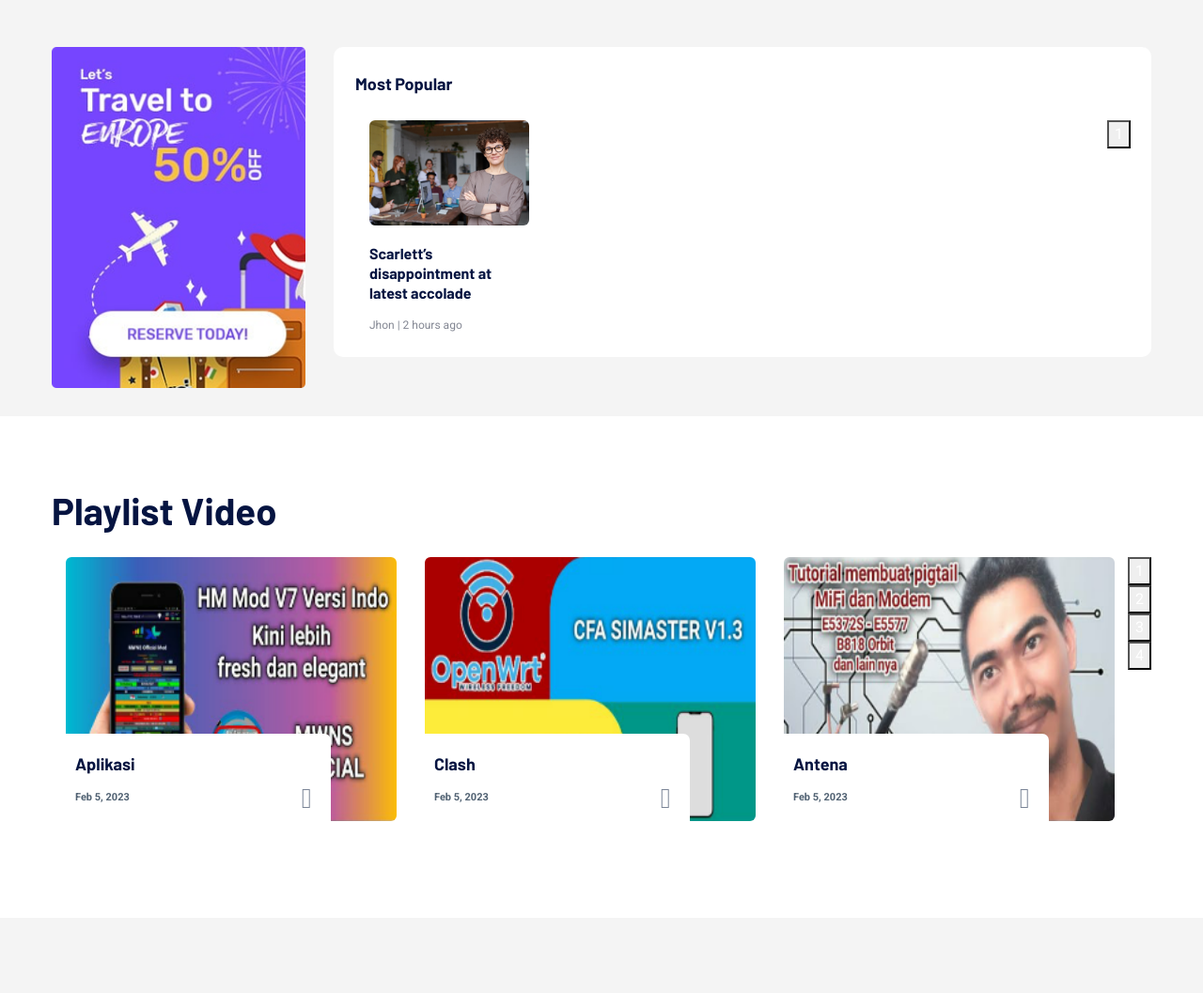
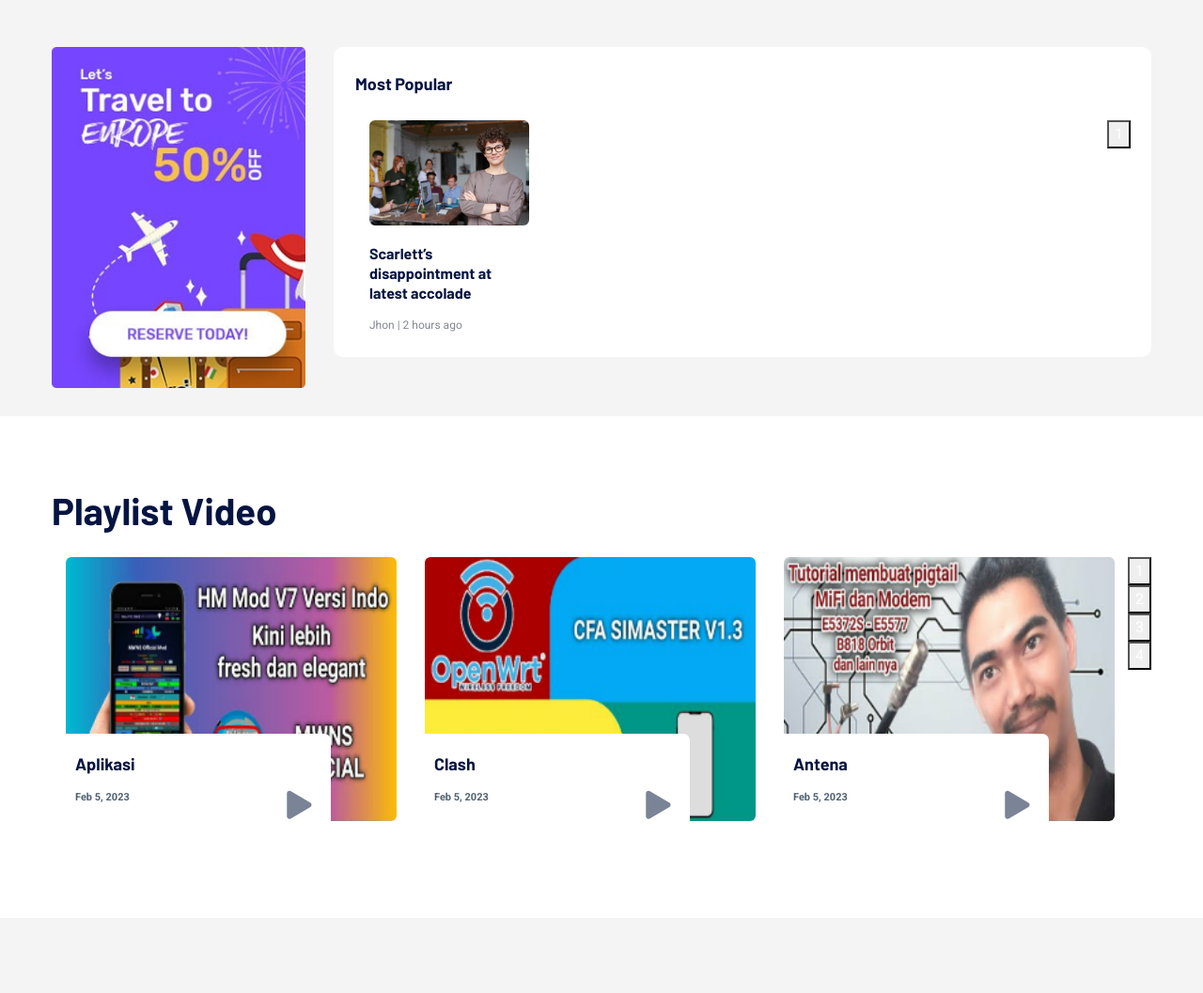
Before and after one commit to mwnsofficial/master, a Jekyll site: the page built from index.html, in a window 1280 px wide. Shown: the part 2121-3178 px from the top of the page at 94% size. Built offline with Jekyll 4.4.1, drawn with Linux system fonts in a browser that asks for light colours; grey boxes are pictures that could not be loaded.

Commit message:
Update index.html

```diff
--- a/index.html
+++ b/index.html
@@ -639,7 +639,7 @@ layout: default
                                 <div class="what-cap">
                                     <h4><a href="https://www.youtube.com/playlist?list=PLl3VtaZ1T4VonR6LWHxUz-YBOxm9Njpfj">Aplikasi</a></h4></a></h4>
                                     <P>Feb 5, 2023</P>
-                                    <a class="popup-video btn-icon" href="https://www.youtube.com/playlist?list=PLl3VtaZ1T4VonR6LWHxUz-YBOxm9Njpfj"><span class="flaticon-play-button"></span></a>
+                                    <a class="popup-video btn-icon" href="https://www.youtube.com/playlist?list=PLl3VtaZ1T4VonR6LWHxUz-YBOxm9Njpfj"><span class="fa fa-play"></span></a>
 
                                 </div>
                             </div>
@@ -651,7 +651,7 @@ layout: default
                                 <div class="what-cap">
                                     <h4><a href="https://www.youtube.com/playlist?list=PLl3VtaZ1T4Vqy07x_sKKlYoyRj_vMH_GQ">Clash</a></h4>
                                     <P>Feb 5, 2023</P>
-                                    <a class="popup-video" href="https://www.youtube.com/playlist?list=PLl3VtaZ1T4Vqy07x_sKKlYoyRj_vMH_GQ"><span class="flaticon-play-button"></span></a>
+                                    <a class="popup-video" href="https://www.youtube.com/playlist?list=PLl3VtaZ1T4Vqy07x_sKKlYoyRj_vMH_GQ"><span class="fa fa-play"></span></a>
                                 </div>
                             </div>
                             <!-- Single -->
@@ -662,7 +662,7 @@ layout: default
                                 <div class="what-cap">
                                     <h4><a href="https://www.youtube.com/playlist?list=PLl3VtaZ1T4VqEskClDqZ9WyEb4RMVs6k9">Antena</a></h4></a></h4>
                                     <P>Feb 5, 2023</P>
-                                    <a class="popup-video" href="https://www.youtube.com/playlist?list=PLl3VtaZ1T4VqEskClDqZ9WyEb4RMVs6k9"><span class="flaticon-play-button"></span></a>
+                                    <a class="popup-video" href="https://www.youtube.com/playlist?list=PLl3VtaZ1T4VqEskClDqZ9WyEb4RMVs6k9"><span class="fa fa-play"></span></a>
                                 </div>
                             </div>
                             <!-- Single -->
@@ -673,7 +673,7 @@ layout: default
                                 <div class="what-cap">
                                     <h4><a href="https://www.youtube.com/playlist?list=PLl3VtaZ1T4VpPm1NjF0jPwETk_npxDrwI">Modem</a></h4>
                                     <P>Feb 5, 2023</P>
-                                    <a class="popup-video" href="https://www.youtube.com/playlist?list=PLl3VtaZ1T4VpPm1NjF0jPwETk_npxDrwI"><span class="flaticon-play-button"></span></a>
+                                    <a class="popup-video" href="https://www.youtube.com/playlist?list=PLl3VtaZ1T4VpPm1NjF0jPwETk_npxDrwI"><span class="fa fa-play"></span></a>
                                 </div>
                             </div>
                         </div>
```
